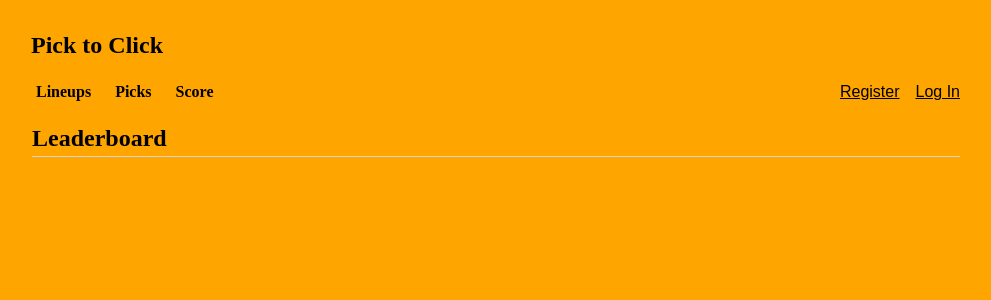
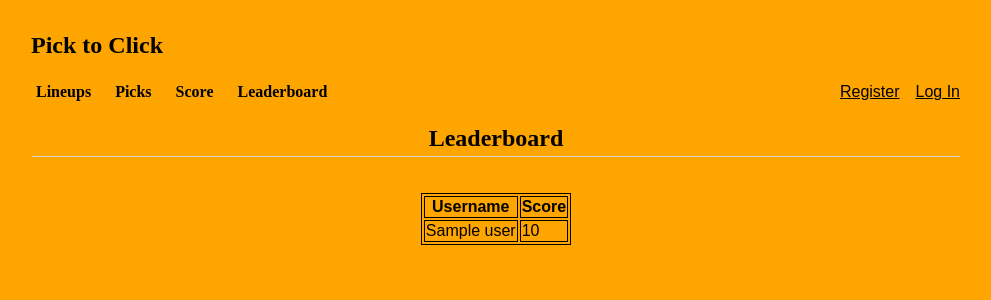
Before and after one commit to Schoop6/p2c, a Flask app: template p2c/templates/pick/leaderboard.html in a window 1280 px wide. Shown: the top 300 px of the page, without its empty margins (144-1135 px from the left). Run offline with Flask 2, Linux system fonts and the light colour scheme; the template is opened without the code that fills it: most values are stand-ins (such as "Sample title", 1, 10 or a date in 2020); parts of the project's set-up code (start-up, migrations or seed data) failed here and were passed over; some libraries are stand-ins or nearby versions.

Commit message:
added leaderboard page

```diff
--- a/p2c/static/style.css
+++ b/p2c/static/style.css
@@ -36,7 +36,13 @@ a
 .btn-group .button:hover
 {
     background-color: #cc8500;
-;
+
+}
+
+table, th, td
+{
+    border: 1px solid black;
+
 }
 
 
--- a/p2c/templates/base.html
+++ b/p2c/templates/base.html
@@ -9,6 +9,7 @@
 	<a href="{{ url_for('index') }}" class="button">Lineups</a>
 	<a href="{{ url_for('pick.myPick') }}" class="button">Picks</a>
 	<a href="{{ url_for('pick.scores') }}" class="button">Score</a>
+	<a href="{{ url_for('pick.leaderboard') }}" class="button">Leaderboard</a>
       </div>
     </font>
   </h1>
--- a/p2c/templates/pick/leaderboard.html
+++ b/p2c/templates/pick/leaderboard.html
@@ -1,5 +1,27 @@
 {% extends 'base.html' %}
 
 {% block header %}
-<h1>{% block title %}Leaderboard{% endblock %}</h1>
+<h1 align="center">{% block title %}Leaderboard{% endblock %}</h1>
 {% endblock %}
+
+{% block content %}
+<br>
+<br>
+<table style="width:75"; align="center">
+  <tr>
+    <th>Username</th>
+    <th>Score</th>
+  </tr>
+
+  {% for user, score in leaders %}
+
+  <tr>
+    <td> {{ user }} </td>
+    <td> {{ score }}</td>
+  </tr>
+
+  {% endfor %}
+
+</table>
+
+{% endblock %}
--- a/p2c/templates/pick/myPick.html
+++ b/p2c/templates/pick/myPick.html
@@ -19,7 +19,7 @@
 
 </p><br>
 <p>
-  <h1> All Picks </h1>
+  <h1> All Picks <font size="3"><i>(most recent first)</i> </font></h1>
 
   {% for player,date,click in allPicks %}
 
```
Also changed, not shown: p2c/pick.py (+8 -0 lines).
